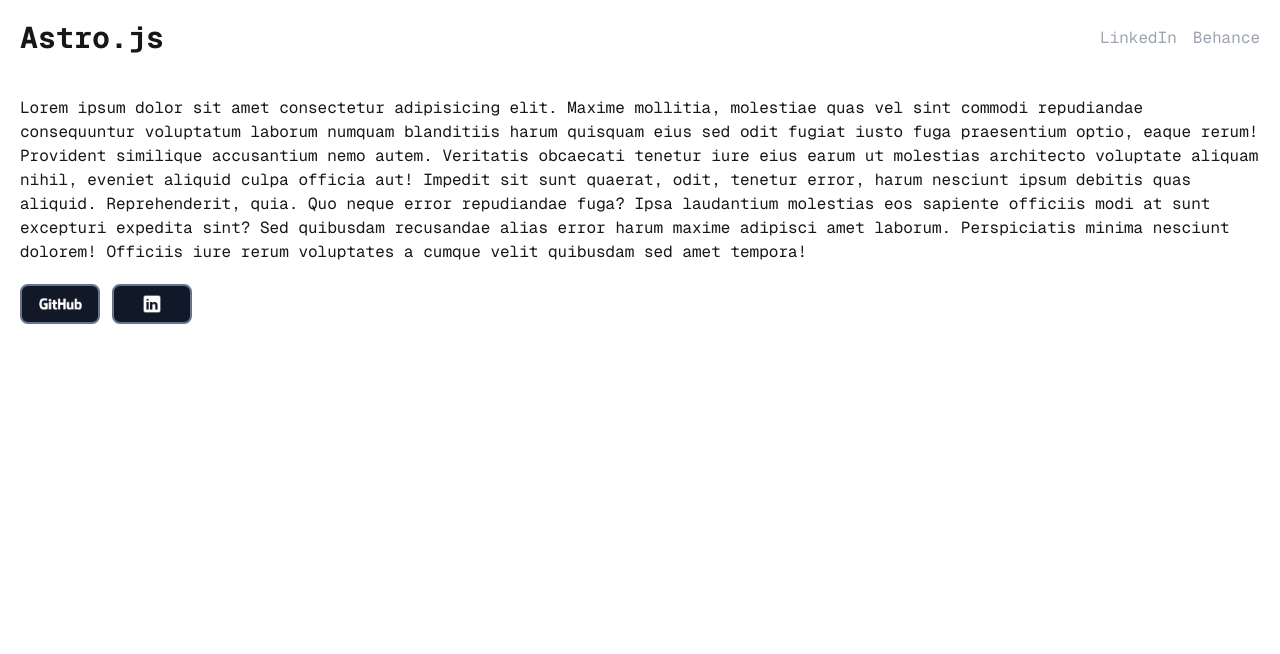
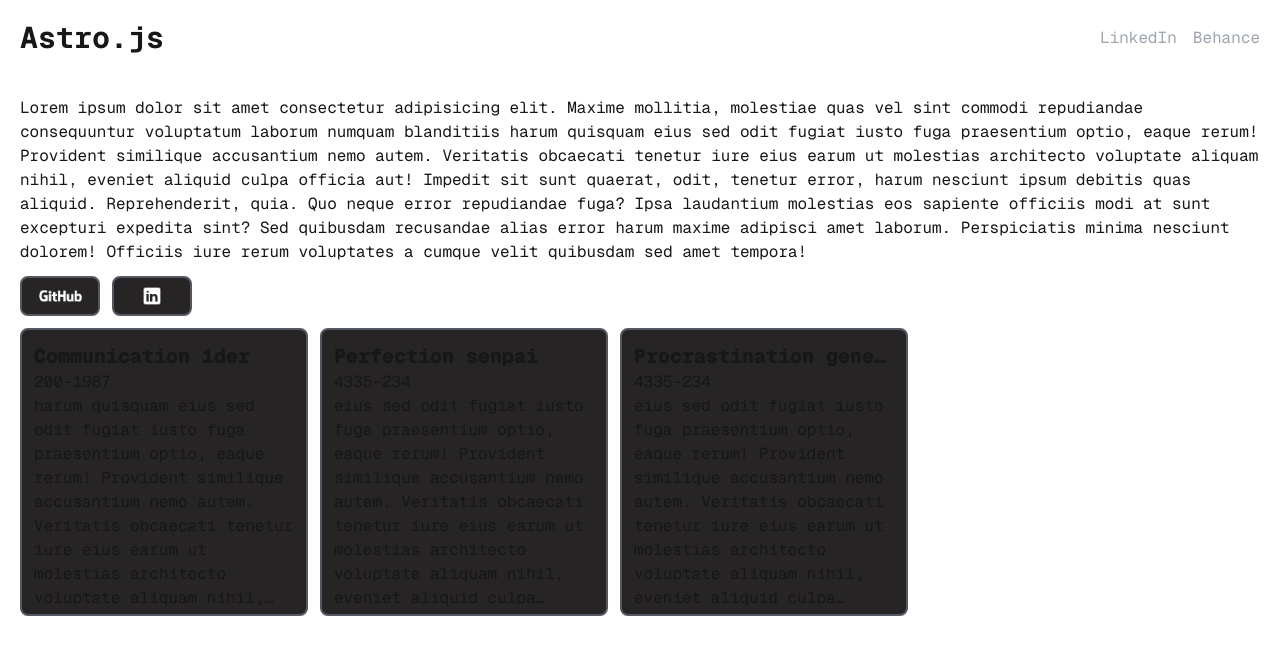
Before and after one commit to HarshithManjunath/next-landing, a Next.js app: page / in a window 1280 px wide. Shown: the top 654 px of the page. Built offline with nearby package versions, Linux system fonts and the light colour scheme.

Commit message:
exp section and styling organisations

```diff
--- a/app/globals.css
+++ b/app/globals.css
@@ -17,7 +17,7 @@
 body {
   color: var(--foreground);
   background: var(--background);
-  font-family: Arial, Helvetica, sans-serif;
+  /* font-family: Arial, Helvetica, sans-serif; */
 }
 
 @keyframes blink {
--- /dev/null
+++ b/app/lib/data.ts
@@ -0,0 +1,50 @@
+const infopara = `Lorem ipsum dolor sit amet consectetur adipisicing elit. Maxime mollitia,
+molestiae quas vel sint commodi repudiandae consequuntur voluptatum laborum
+numquam blanditiis harum quisquam eius sed odit fugiat iusto fuga praesentium
+optio, eaque rerum! Provident similique accusantium nemo autem. Veritatis
+obcaecati tenetur iure eius earum ut molestias architecto voluptate aliquam
+nihil, eveniet aliquid culpa officia aut! Impedit sit sunt quaerat, odit,
+tenetur error, harum nesciunt ipsum debitis quas aliquid. Reprehenderit,
+quia. Quo neque error repudiandae fuga? Ipsa laudantium molestias eos
+sapiente officiis modi at sunt excepturi expedita sint? Sed quibusdam
+recusandae alias error harum maxime adipisci amet laborum. Perspiciatis
+minima nesciunt dolorem! Officiis iure rerum voluptates a cumque velit
+quibusdam sed amet tempora!`;
+
+const experiencedata = [
+  {
+    title: "Communication 1der",
+    subtitle: "200-1987",
+    text: `harum quisquam eius sed odit fugiat iusto fuga praesentium
+optio, eaque rerum! Provident similique accusantium nemo autem. Veritatis
+obcaecati tenetur iure eius earum ut molestias architecto voluptate aliquam
+nihil, eveniet aliquid culpa officia aut! Impedit sit sunt quaerat, odit
+tenetur error, harum nesciunt ipsum debitis quas aliquid. Reprehenderit
+quia. Quo neque error repudiandae fuga? Ipsa laudantium molestias eos
+sapiente officiis modi at sunt`,
+  },
+  {
+    title: "Perfection senpai",
+    subtitle: "4335-234",
+    text: `eius sed odit fugiat iusto fuga praesentium
+optio, eaque rerum! Provident similique accusantium nemo autem. Veritatis
+obcaecati tenetur iure eius earum ut molestias architecto voluptate aliquam
+nihil, eveniet aliquid culpa officia aut! Impedit sit sunt quaerat, odit
+tenetur error, harum nesciunt ipsum debitis quas aliquid. Reprehenderit
+quia. Quo neque error repudiandae fuga? Ipsa laudantium molestias eos
+sapiente officiis`,
+  },
+  {
+    title: "Procrastination general",
+    subtitle: "4335-234",
+    text: `eius sed odit fugiat iusto fuga praesentium
+optio, eaque rerum! Provident similique accusantium nemo autem. Veritatis
+obcaecati tenetur iure eius earum ut molestias architecto voluptate aliquam
+nihil, eveniet aliquid culpa officia aut! Impedit sit sunt quaerat, odit
+tenetur error, harum nesciunt ipsum debitis quas aliquid. Reprehenderit
+quia. Quo neque error repudiandae fuga? Ipsa laudantium molestias eos
+sapiente officiis`,
+  },
+];
+
+export { infopara, experiencedata };
--- a/app/page.tsx
+++ b/app/page.tsx
@@ -1,27 +1,24 @@
 // import Image from "next/image";
+import Expcard from "./ui/components/expcard";
 import InfoSection from "./ui/components/info";
 import Linkcard from "./ui/components/linkcards";
+import { infopara, experiencedata } from "./lib/data";
 
 export default function Home() {
   return (
     // <div className="grid grid-rows-[20px_1fr_20px] items-center justify-items-center min-h-screen p-8 pb-20 gap-16 sm:p-20 font-[family-name:var(--font-geist-sans)]">
-    <div className="items-center min-h-screen">
-      <InfoSection
-        text="Lorem ipsum dolor sit amet consectetur adipisicing elit. Maxime mollitia,
-molestiae quas vel sint commodi repudiandae consequuntur voluptatum laborum
-numquam blanditiis harum quisquam eius sed odit fugiat iusto fuga praesentium
-optio, eaque rerum! Provident similique accusantium nemo autem. Veritatis
-obcaecati tenetur iure eius earum ut molestias architecto voluptate aliquam
-nihil, eveniet aliquid culpa officia aut! Impedit sit sunt quaerat, odit,
-tenetur error, harum nesciunt ipsum debitis quas aliquid. Reprehenderit,
-quia. Quo neque error repudiandae fuga? Ipsa laudantium molestias eos
-sapiente officiis modi at sunt excepturi expedita sint? Sed quibusdam
-recusandae alias error harum maxime adipisci amet laborum. Perspiciatis
-minima nesciunt dolorem! Officiis iure rerum voluptates a cumque velit
-quibusdam sed amet tempora!"
-      />
-      <Linkcard />
-      {/* Test  */}
+    <div className="items-center min-h-screen px-3 md:px-2.5 lg:p-5 space-y-3">
+      <div className="summary-section">
+        <InfoSection
+          text={infopara}
+        />
+      </div>
+      <div className="links-section">
+        <Linkcard />
+      </div>
+      <div className="exp-section">
+        <Expcard data={experiencedata} />
+      </div>
       {/* <main className="flex flex-col gap-8 row-start-2 items-center sm:items-start">
         <Image
           className="dark:invert"
--- a/app/ui/components/expcard.tsx
+++ b/app/ui/components/expcard.tsx
@@ -0,0 +1,34 @@
+import { geistMono } from "../fonts";
+
+type Expcardtype = {
+  data: {
+    title: string;
+    subtitle: string;
+    text: string;
+  }[];
+};
+
+export default function Expcard({ data }: Expcardtype) {
+  return (
+    <div
+      className={`${geistMono.className} expcard-container flex space-x-3 overflow-scroll`}
+    >
+      {data?.map((item, i) => {
+        return (
+          <div
+            className="exp-cards h-72 w-72 p-3 border-2 border-cardbordercolor rounded-lg bg-cardbg"
+            key={i}
+          >
+            <div className="exp-title font-extrabold text-xl truncate ...">
+              {item?.title}
+            </div>
+            <div className="exp-subtitle">{item?.subtitle}</div>
+            <div className="exp-exp-details md:text-sm lg:text-base line-clamp-9">
+              {item?.text}
+            </div>
+          </div>
+        );
+      })}
+    </div>
+  );
+}
--- a/app/ui/components/info.tsx
+++ b/app/ui/components/info.tsx
@@ -3,7 +3,7 @@ import { geistMono } from "../fonts";
 export default function InfoSection({ text }: { text: string }) {
   return (
     <div
-      className={`${geistMono.className} info-container p-3 md:p-2.5 md:text-sm lg:p-5 lg:text-base`}
+      className={`${geistMono.className} info-container md:text-sm lg:text-base`}
     >
       {text}
     </div>
--- a/app/ui/components/linkcards.tsx
+++ b/app/ui/components/linkcards.tsx
@@ -14,12 +14,12 @@ export default function Linkcard() {
     },
   ];
   return (
-    <div className="links-cards-container flex space-x-3 px-3  md:px-2.5 lg:px-5">
+    <div className="links-cards-container flex space-x-3">
       {links?.map((link, i) => (
         <div key={i}>
           <a href={link?.link} target="_blank" rel="noopener noreferrer">
             <div
-              className={`link w-20 flex justify-center border-2 border-slate-500 px-3 py-2 rounded-lg bg-gray-900 cursor-pointer hover:bg-gray-800`}
+              className={`link w-20 flex justify-center border-2 border-cardbordercolor px-3 py-2 rounded-lg bg-cardbg cursor-pointer hover:bg-gray-800`}
             >
               <div className="logo">
                 <Image
--- a/package.json
+++ b/package.json
@@ -10,6 +10,7 @@
   },
   "dependencies": {
     "@heroicons/react": "^2.2.0",
+    "@tailwindcss/line-clamp": "^0.4.4",
     "next": "15.1.3",
     "react": "^19.0.0",
     "react-dom": "^19.0.0"
--- a/tailwind.config.ts
+++ b/tailwind.config.ts
@@ -8,9 +8,18 @@ export default {
   ],
   theme: {
     extend: {
+      lineClamp: {
+        7: "7",
+        8: "8",
+        9: "9",
+      },
       colors: {
         background: "var(--background)",
         foreground: "var(--foreground)",
+        text: "#D6D6D8",
+        texthighlight: "#D6D6D8",
+        cardbg: "#262424",
+        cardbordercolor: "#555863",
       },
       animation: {
         typewriter: "typewriter 1.5s steps(8) forwards",
@@ -24,5 +33,10 @@ export default {
       },
     },
   },
-  plugins: [],
+  plugins: [require("@tailwindcss/line-clamp")],
 } satisfies Config;
+
+/* HIGHLIGHT TEXT COLOR #AC5126 */
+/* TEXT COLOR #D6D6D8 */
+/* BACKGROUND COLOR #262424 */
+/* BORDER COLOR #555863 */
```
Also changed, not shown: 1 other file (tests, documents, lock files or other folders).
